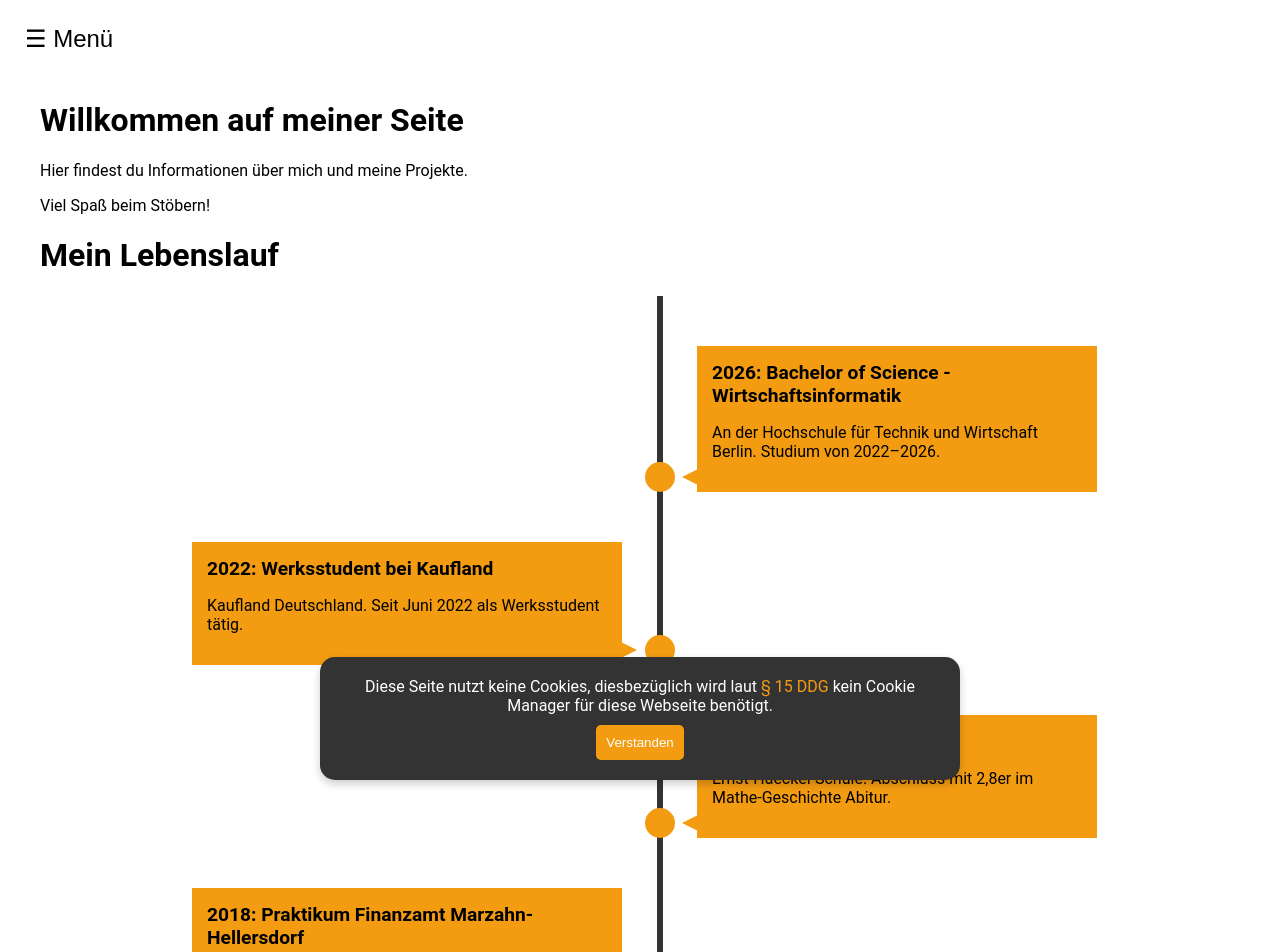
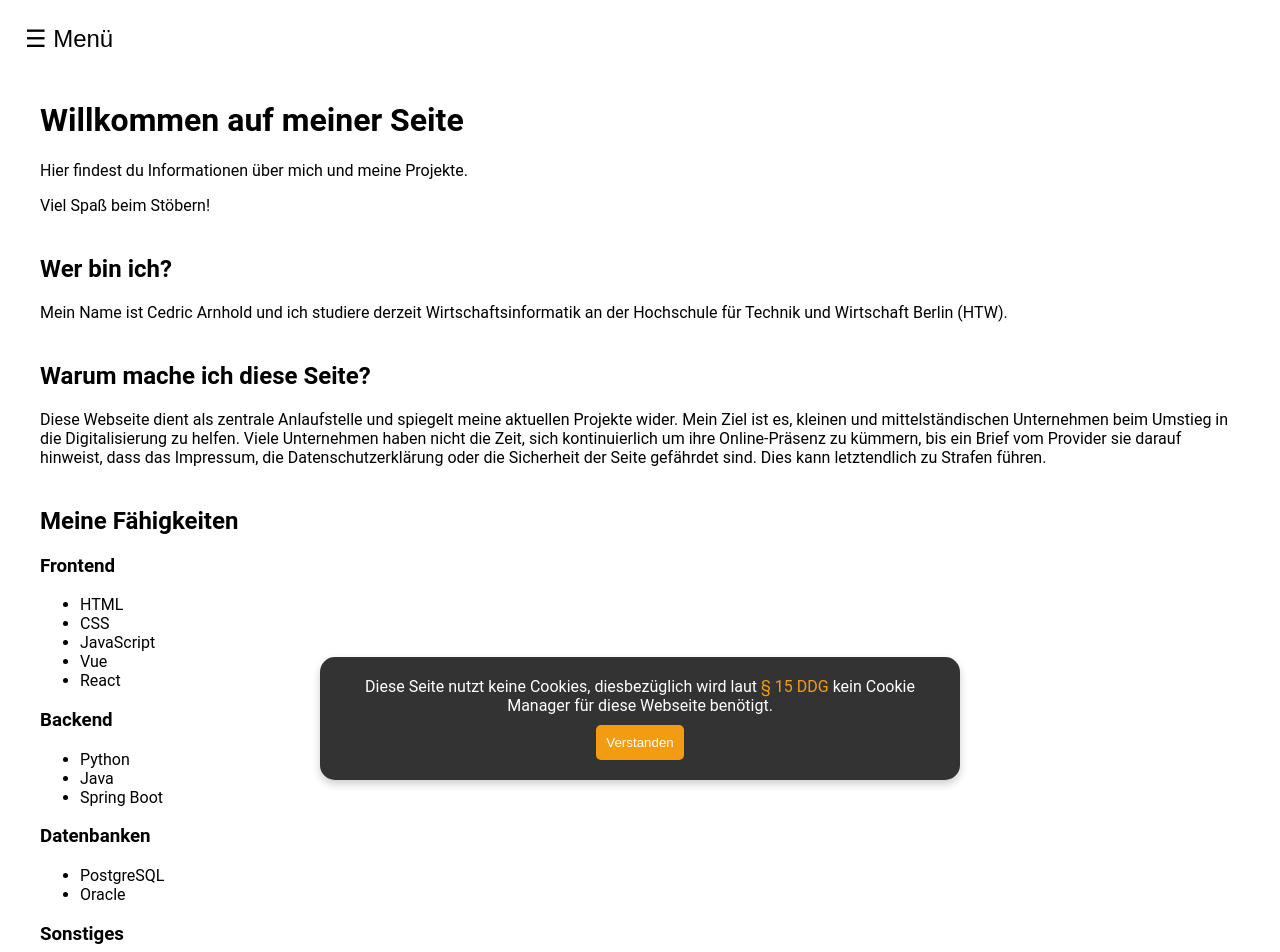
Before and after one commit to Cedric-CJ/AboutMe, a Vue app in the folder vue-deploy/: page / in a window 1280 px wide. Shown: the top 952 px of the page. Built offline with nearby package versions, Linux system fonts and the light colour scheme.

Commit message:
(Impressum und Datenschutz implementiert)

```diff
--- a/vue-deploy/src/assets/styles.css
+++ b/vue-deploy/src/assets/styles.css
@@ -233,16 +233,56 @@ img {
     width: 30px;
     height: 30px;
     border-radius: 50%;
-    background: inherit;
+    background: var(--timline-background);
     z-index: 1;
 }
 
 .timeline ul li div {
     position: relative;
-    bottom: 0;
     width: 400px;
+    min-height: 100px;
     padding: 15px;
     background: var(--timline-background);
+    border-radius: 10px;
+    box-sizing: border-box;
+    margin: 0 auto;
+    left: 0;
+    display: flex;
+    flex-direction: column;
+    justify-content: center;
+    align-items: center;
+}
+.timeline ul li:nth-child(odd) div,
+.timeline ul li:nth-child(even) div {
+    left: 0; /* Beide Seiten gleich positionieren */
+    margin-left: 5px; /* Abstand zwischen der Zeitleiste und den Boxen */
+}
+
+@media screen and (max-width: 600px) {
+    .timeline ul li div {
+        width: 90%; /* Setze die Breite auf 90% des Viewports */
+        left: 5%; /* Zentriere das Kästchen */
+        transform: none; /* Entferne eventuelle Transformationen */
+    }
+
+    .timeline ul li:nth-child(even) div,
+    .timeline ul li:nth-child(odd) div {
+        left: 5%;
+    }
+
+    /* Anpassung der Pfeile */
+    .timeline ul li div::before {
+        left: -15px;
+        border-width: 8px 16px 8px 0;
+        border-color: transparent var(--timline-background) transparent transparent;
+    }
+
+    /* Entferne die unterschiedliche Positionierung der geraden und ungeraden Elemente */
+    .timeline ul li:nth-child(even) div::before {
+        left: -15px;
+        border-width: 8px 16px 8px 0;
+        border-color: transparent var(--timline-background) transparent transparent;
+    }
 }
 
 .timeline ul li div::before {
@@ -255,7 +295,7 @@ img {
 }
 
 .timeline ul li:nth-child(odd) div {
-    left: 40px;
+    left: 60px;
     box-sizing: border-box;
 }
 
--- a/vue-deploy/src/components/DSGVO/ImpressumPage.vue
+++ b/vue-deploy/src/components/DSGVO/ImpressumPage.vue
@@ -22,6 +22,11 @@
             E-Mail: <a href="mailto:cedric.jon.arnhold@gmail.com">cedric.jon.arnhold@gmail.com</a></p>
         </div>
       </div>
+      <div class="impressum-section">
+        <h2><strong>Hosting</strong><br></h2>
+          <p>Diese Webseite wird gehostet bei <a href="https://pages.github.com/">GitHub Pages</a>.</p>
+          <p>Der Quellcode dieser Webseite ist zudem auf <a href="https://github.com/Cedric-CJ/AboutMe">GitHub</a> verfügbar.</p>
+      </div>
       <div class="legal-notes">
         <h2>Urheberrecht</h2>
         <p>
@@ -43,13 +48,8 @@
           Der Autor erklärt hiermit ausdrücklich, dass zum Zeitpunkt der Linksetzung keine illegalen Inhalte auf den zu verlinkenden Seiten erkennbar waren. Auf die aktuelle und zukünftige Gestaltung, die Inhalte oder die Urheberschaft der gelinkten/verknüpften Seiten hat der Autor keinerlei Einfluss. Deshalb distanziert er sich hiermit ausdrücklich von allen Inhalten aller gelinkten/verknüpften Seiten, die nach der Linksetzung verändert wurden. Diese Feststellung gilt für alle innerhalb des eigenen Internetangebotes gesetzten Links und Verweise sowie für Fremdeinträge in vom Autor eingerichteten Gästebüchern, Diskussionsforen und Mailinglisten. Für illegale, fehlerhafte oder unvollständige Inhalte und insbesondere für Schäden, die aus der Nutzung oder Nichtnutzung solcherart dargebotener Informationen entstehen, haftet allein der Anbieter der Seite, auf welche verwiesen wurde, nicht derjenige, der über Links auf die jeweilige Veröffentlichung lediglich verweist.
         </p>
 
-        <h2>Rechtswirksamkeit dieses Haftungsausschlusses</h2>
-        <p>
-          Dieser Haftungsausschluss ist als Teil der Internetpräsenz, mz24.net, zu betrachten. Sofern Teile oder einzelne Formulierungen dieses Textes der geltenden Rechtslage nicht, nicht mehr oder nicht vollständig entsprechen sollten, bleiben die übrigen Teile des Textes in Ihrem Inhalt und Ihrer Gültigkeit davon unberührt.
-        </p>
-
         <h2>Erstellung</h2>
-        <p>Diese Webseite wurde unentgeltlich von Cedric Jon Arnhold erstellt. Da er noch Student ist und über begrenzte Erfahrung verfügt, können möglicherweise Fehler auftreten, einschließlich rechtlicher. Link zu seiner Webseite <a href="https://cedric-cj.github.io/AboutMe/">GitHub-Seite</a>.</p>
+        <p>Diese Webseite wurde selbst von Cedric Jon Arnhold erstellt. Da er noch Student ist und über begrenzte Erfahrung verfügt, können möglicherweise Fehler auftreten, einschließlich rechtlicher.</p>
       </div>
     </main>
     <footer>
--- a/vue-deploy/src/components/HomePage.vue
+++ b/vue-deploy/src/components/HomePage.vue
@@ -10,6 +10,51 @@
         <p class="fade-in">Hier findest du Informationen über mich und meine Projekte.</p>
         <p class="fade-in">Viel Spaß beim Stöbern!</p>
       </div>
+      <section class="who-am-i">
+        <h2>Wer bin ich?</h2>
+        <p>Mein Name ist Cedric Arnhold und ich studiere derzeit Wirtschaftsinformatik an der Hochschule für Technik und Wirtschaft Berlin (HTW).</p>
+      </section>
+      <section class="why-this-site">
+        <h2>Warum mache ich diese Seite?</h2>
+        <p>Diese Webseite dient als zentrale Anlaufstelle und spiegelt meine aktuellen Projekte wider. Mein Ziel ist es, kleinen und mittelständischen Unternehmen beim Umstieg in die Digitalisierung zu helfen. Viele Unternehmen haben nicht die Zeit, sich kontinuierlich um ihre Online-Präsenz zu kümmern, bis ein Brief vom Provider sie darauf hinweist, dass das Impressum, die Datenschutzerklärung oder die Sicherheit der Seite gefährdet sind. Dies kann letztendlich zu Strafen führen.</p>
+      </section>
+      <section class="my-skills">
+        <h2>Meine Fähigkeiten</h2>
+        <div class="skills-list">
+          <div class="skill-category">
+            <h3>Frontend</h3>
+            <ul>
+              <li>HTML</li>
+              <li>CSS</li>
+              <li>JavaScript</li>
+              <li>Vue</li>
+              <li>React</li>
+            </ul>
+          </div>
+          <div class="skill-category">
+            <h3>Backend</h3>
+            <ul>
+              <li>Python</li>
+              <li>Java</li>
+              <li>Spring Boot</li>
+            </ul>
+          </div>
+          <div class="skill-category">
+            <h3>Datenbanken</h3>
+            <ul>
+              <li>PostgreSQL</li>
+              <li>Oracle</li>
+            </ul>
+          </div>
+          <div class="skill-category">
+            <h3>Sonstiges</h3>
+            <ul>
+              <li>Docker</li>
+              <li>Render</li>
+            </ul>
+          </div>
+        </div>
+      </section>
       <h1>Mein Lebenslauf</h1>
       <div class="timeline">
         <ul>
@@ -76,6 +121,7 @@ const handleEscapeKey = (event) => {
 
 const events = ref([
   { year: 2026, title: "Bachelor of Science - Wirtschaftsinformatik", description: "An der Hochschule für Technik und Wirtschaft Berlin. Studium von 2022–2026." },
+  { year: 2024, title: "Praktikum im BMDV Abteilung z33", description: "4. Fachsemester 3,5 Monatiges Betriebspraktikum im Betrieb der Informationstechnik (IT-Betrieb)/Fach-Auftraggeberschnittstelle (F-AGS) BMDV"},
   { year: 2022, title: "Werksstudent bei Kaufland", description: "Kaufland Deutschland. Seit Juni 2022 als Werksstudent tätig." },
   { year: 2022, title: "Abitur", description: "Ernst-Haeckel-Schule. Abschluss mit 2,8er im Mathe-Geschichte Abitur." },
   { year: 2018, title: "Praktikum Finanzamt Marzahn-Hellersdorf", description: "Praktikum beim Finanzamt Marzahn-Hellersdorf, mit Erfahrungen sowohl im Büro als auch bei Verhandlungen." },
@@ -110,7 +156,9 @@ body {
   margin: 0;
   font-family: Arial, sans-serif;
 }
-
+section {
+  margin: 40px 0;
+}
 /* Projekte-Layout */
 .projects-list {
   display: flex;
@@ -191,5 +239,14 @@ a {
   object-fit: contain;
   border-radius: 10px;
 }
+.timeline {
+  margin-left: -50px; /* Verschiebt die gesamte Zeitleiste nach links */
+  position: relative;
+  z-index: 0;
+}
+
+.timeline ul li {
+  margin-left: -50px; /* Passt die Position der einzelnen Elemente an */
+}
 
 </style>
```
Also changed, not shown: vue-deploy/src/components/DSGVO/PrivacyPolicy.vue (+15 -40 lines).
